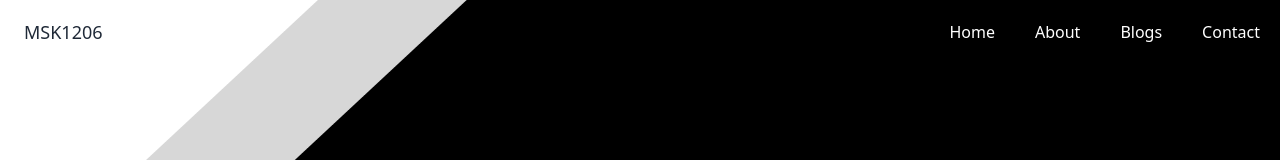
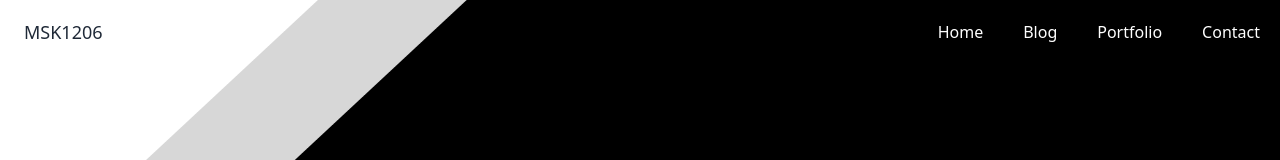
Before and after one commit to MSK1206/nextjs-typescript-tailwindcss-microcms-jamstack-app, a Next.js app: page / in a window 1280 px wide. Shown: the top 160 px of the page. Built offline with nearby package versions, Linux system fonts and the light colour scheme.

Commit message:
Fix: label, link

```diff
--- a/src/app/_components/Menu/index.tsx
+++ b/src/app/_components/Menu/index.tsx
@@ -12,8 +12,8 @@ type MenuItem = {
 
 const menuItems: MenuItem[] = [
   { label: 'Home', link: '/' },
-  { label: 'About', link: '/about' },
-  { label: 'Blogs', link: '/blog' },
+  { label: 'Blog', link: '/blog' },
+  { label: 'Portfolio', link: '/portfolio' },
   { label: 'Contact', link: '/contact' }
 ]
 
```
